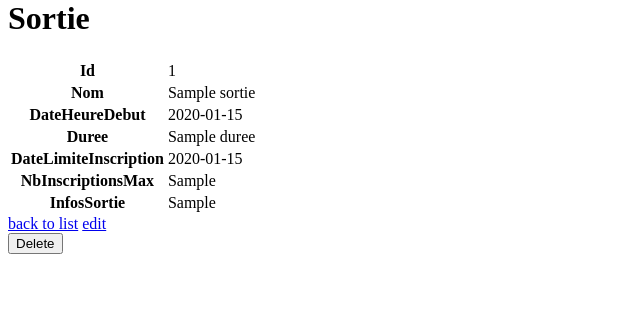
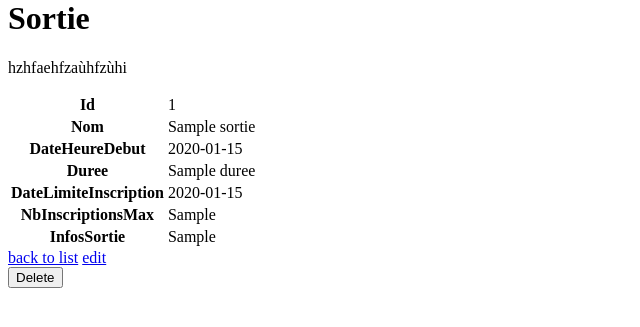
Before and after one commit to helenefablet/sortir, a Symfony app: template templates/sortie/show.html.twig in a window 1280 px wide. Shown: the part 21-348 px from the top of the page, without its empty margins (0-640 px from the left). Run offline with Twig, Linux system fonts and the light colour scheme; the template is opened without the code that fills it: most values are stand-ins (such as "Sample title", 1, 10 or a date in 2020); some libraries are stand-ins or nearby versions.

Commit message:
Version6

```diff
--- a/templates/sortie/show.html.twig
+++ b/templates/sortie/show.html.twig
@@ -6,6 +6,7 @@
     <h1>Sortie</h1>
 
     <table class="table">
+        <p>hzhfaehfzaùhfzùhi</p>
         <tbody>
         <tr>
             <th>Id</th>
```
